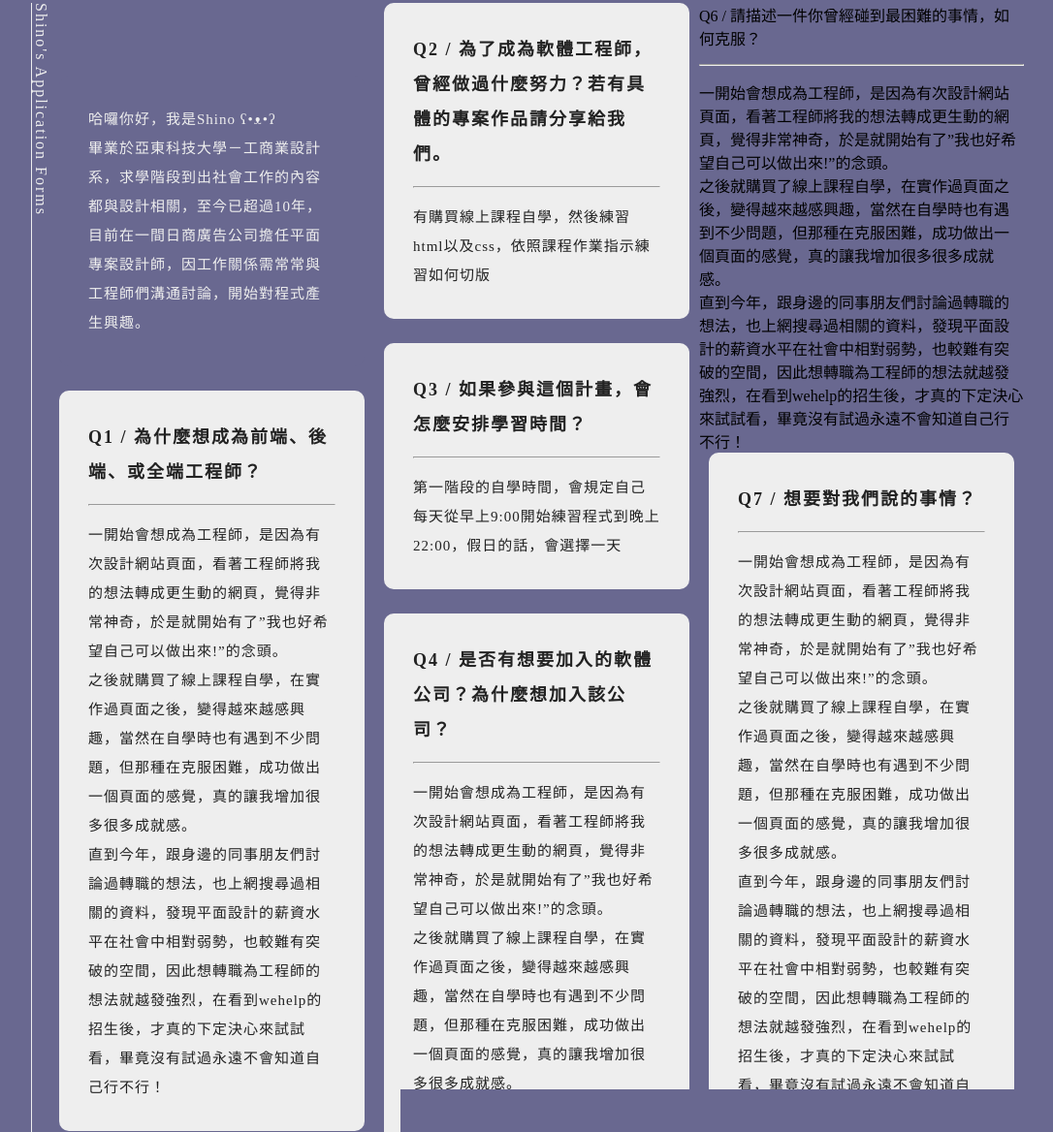
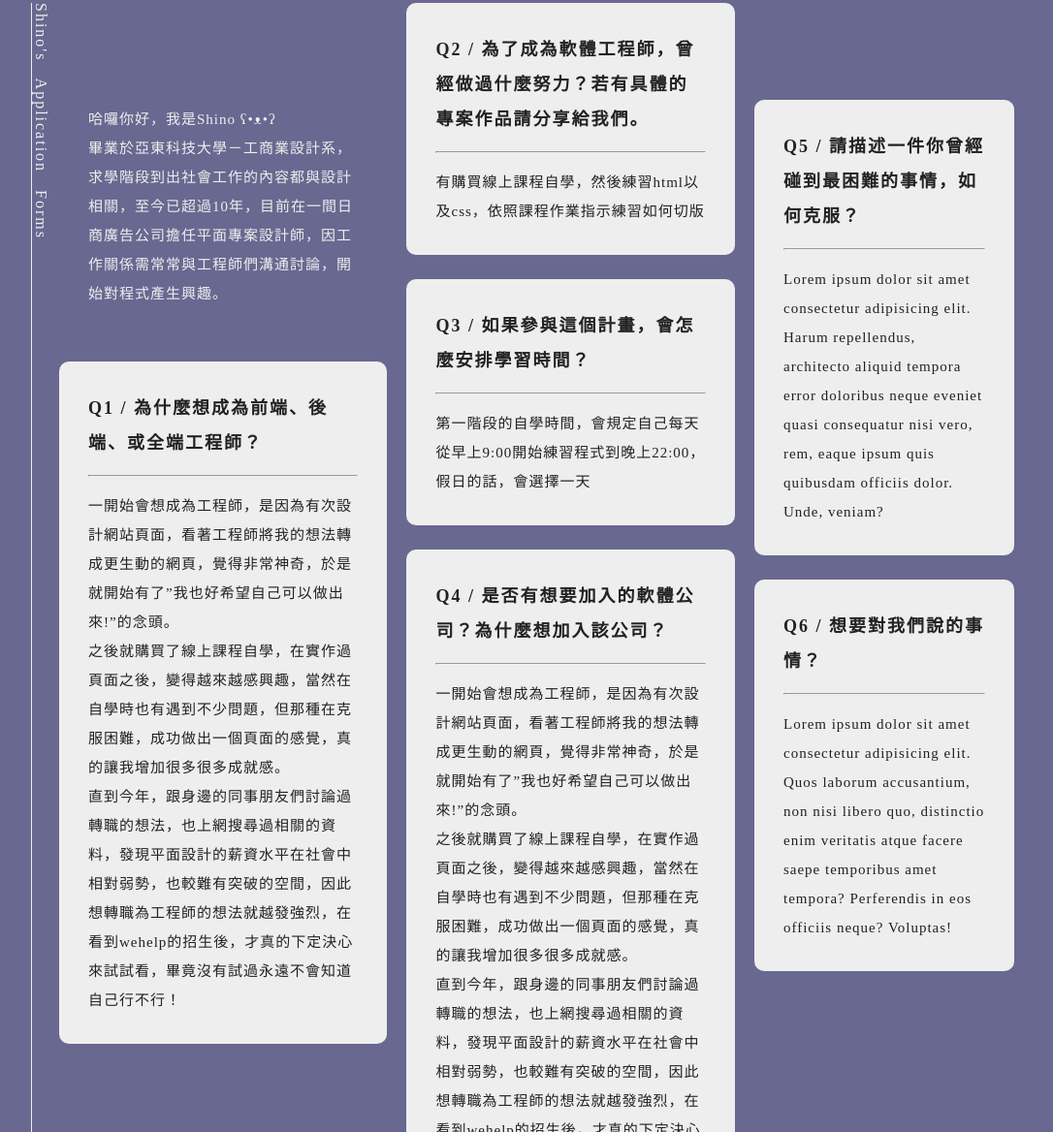
Before and after one commit to shinoshyun/Application-Forms, a plain HTML site: page index.html in a window 1280 px wide. Shown: the part 147-1315 px from the top of the page at 97% size, without its empty margins (96-1182 px from the left). Drawn offline with Linux system fonts and the light colour scheme.

Commit message:
Update index.html

```diff
--- a/index.html
+++ b/index.html
@@ -10,7 +10,7 @@
 <body>
     <div class="wrap">
         <div class="content content1">
-            <p>Shino's Application Forms</p>
+            Shino's &nbsp Application &nbsp Forms
         </div>
 
         <div class="content content2">
@@ -46,19 +46,15 @@
             </div>
         </div>
         <div class="content content4">
-            <div class="box6">
-                Q6 / 請描述一件你曾經碰到最困難的事情，如何克服？
+            <div class="box5">
+                Q5 / 請描述一件你曾經碰到最困難的事情，如何克服？
                 <hr>
-                <p>一開始會想成為工程師，是因為有次設計網站頁面，看著工程師將我的想法轉成更生動的網頁，覺得非常神奇，於是就開始有了”我也好希望自己可以做出來!”的念頭。<br>
-                    之後就購買了線上課程自學，在實作過頁面之後，變得越來越感興趣，當然在自學時也有遇到不少問題，但那種在克服困難，成功做出一個頁面的感覺，真的讓我增加很多很多成就感。<br>
-                    直到今年，跟身邊的同事朋友們討論過轉職的想法，也上網搜尋過相關的資料，發現平面設計的薪資水平在社會中相對弱勢，也較難有突破的空間，因此想轉職為工程師的想法就越發強烈，在看到wehelp的招生後，才真的下定決心來試試看，畢竟沒有試過永遠不會知道自己行不行！</p>
+                <p>Lorem ipsum dolor sit amet consectetur adipisicing elit. Harum repellendus, architecto aliquid tempora error doloribus neque eveniet quasi consequatur nisi vero, rem, eaque ipsum quis quibusdam officiis dolor. Unde, veniam?</p>
             </div>
             <div class="box">
-                Q7 / 想要對我們說的事情？
+                Q6 / 想要對我們說的事情？
                 <hr>
-                <p>一開始會想成為工程師，是因為有次設計網站頁面，看著工程師將我的想法轉成更生動的網頁，覺得非常神奇，於是就開始有了”我也好希望自己可以做出來!”的念頭。<br>
-                    之後就購買了線上課程自學，在實作過頁面之後，變得越來越感興趣，當然在自學時也有遇到不少問題，但那種在克服困難，成功做出一個頁面的感覺，真的讓我增加很多很多成就感。<br>
-                    直到今年，跟身邊的同事朋友們討論過轉職的想法，也上網搜尋過相關的資料，發現平面設計的薪資水平在社會中相對弱勢，也較難有突破的空間，因此想轉職為工程師的想法就越發強烈，在看到wehelp的招生後，才真的下定決心來試試看，畢竟沒有試過永遠不會知道自己行不行！</p>
+                <p>Lorem ipsum dolor sit amet consectetur adipisicing elit. Quos laborum accusantium, non nisi libero quo, distinctio enim veritatis atque facere saepe temporibus amet tempora? Perferendis in eos officiis neque? Voluptas!</p>
             </div>
         </div>
     </div>
```
